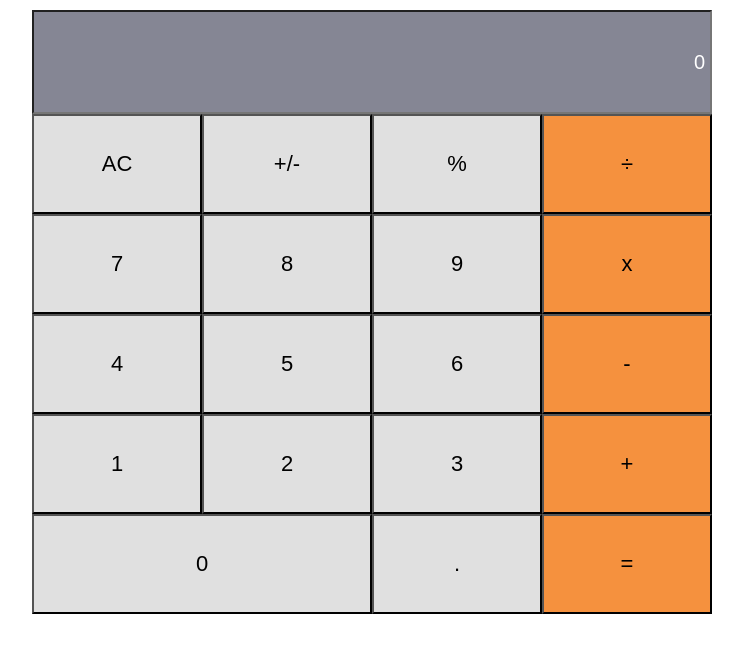
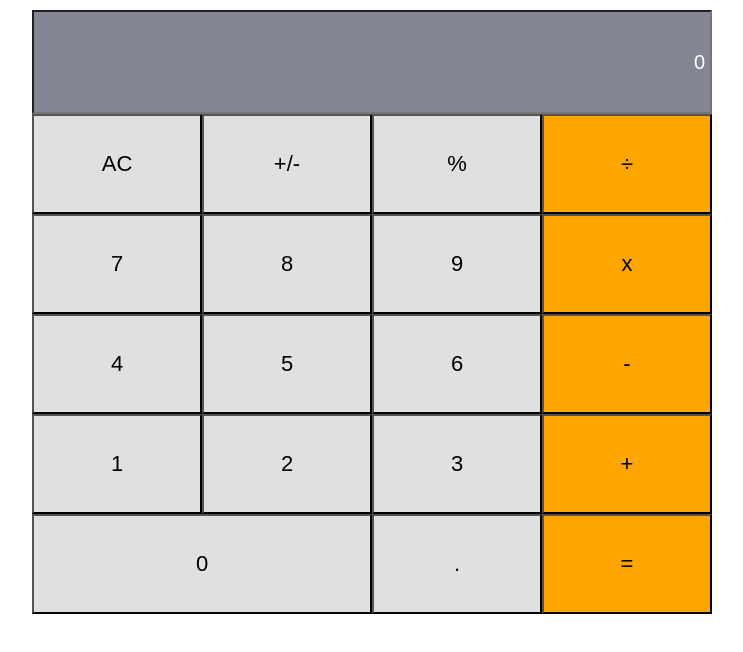
Before and after one commit to azdrenymeri/calculator-jsx, a React (Create React App) app: page / in a window 1280 px wide. Shown: the top 652 px of the page, without its empty margins (268-1011 px from the left). Built offline with nearby package versions, Linux system fonts and the light colour scheme.

Commit message:
set default prop for button color

```diff
--- a/src/components/Button.js
+++ b/src/components/Button.js
@@ -20,7 +20,9 @@ class Button extends Component {
         )
     }
 }
-
+Button.defaultProps = {
+    color: 'f5913e'
+}
 Button.propTypes = {
     name: PropTypes.string.isRequired,
     color: PropTypes.string.isRequired,
--- a/src/components/ButtonPanel.js
+++ b/src/components/ButtonPanel.js
@@ -10,30 +10,30 @@ class ButtonPanel extends Component {
                         <Buton name="AC" color="#e0e0e0" wide={false} />
                         <Buton name="+/-" color="#e0e0e0" wide={false}  />
                         <Buton name="%" color="#e0e0e0" wide={false}  />
-                        <Buton name="÷" color="#f5913e" wide={false} />
+                        <Buton name="÷"  wide={false} />
                     </div>
                     <div className="ButtonPanel-Group">
                         <Buton name="7" color="#e0e0e0" wide={false}/>
                         <Buton name="8" color="#e0e0e0" wide={false}/>
                         <Buton name="9" color="#e0e0e0" wide={false}/>
-                        <Buton name="x" color="#f5913e" wide={false}/>
+                        <Buton name="x"  wide={false}/>
                     </div>
                     <div className="ButtonPanel-Group">
                         <Buton name="4" color="#e0e0e0" wide={false}/>
                         <Buton name="5" color="#e0e0e0" wide={false}/>
                         <Buton name="6" color="#e0e0e0" wide={false}/>
-                        <Buton name="-" color="#f5913e" wide={false}/>
+                        <Buton name="-"  wide={false}/>
                     </div>
                     <div className="ButtonPanel-Group">
                         <Buton name="1" color="#e0e0e0" wide={false}/>
                         <Buton name="2" color="#e0e0e0" wide={false}/>
                         <Buton name="3" color="#e0e0e0" wide={false}/>
-                        <Buton name="+" color="#f5913e" wide={false}/>
+                        <Buton name="+" wide={false}/>
                     </div>
                     <div className="ButtonPanel-Group">
                         <Buton name="0" color="#e0e0e0" wide={true}/>
                         <Buton name="." color="#e0e0e0" wide={false}/>
-                        <Buton name="=" color="#f5913e" wide={false}/>
+                        <Buton name="=" wide={false}/>
                     </div>
                 </div>
             </div>
```
